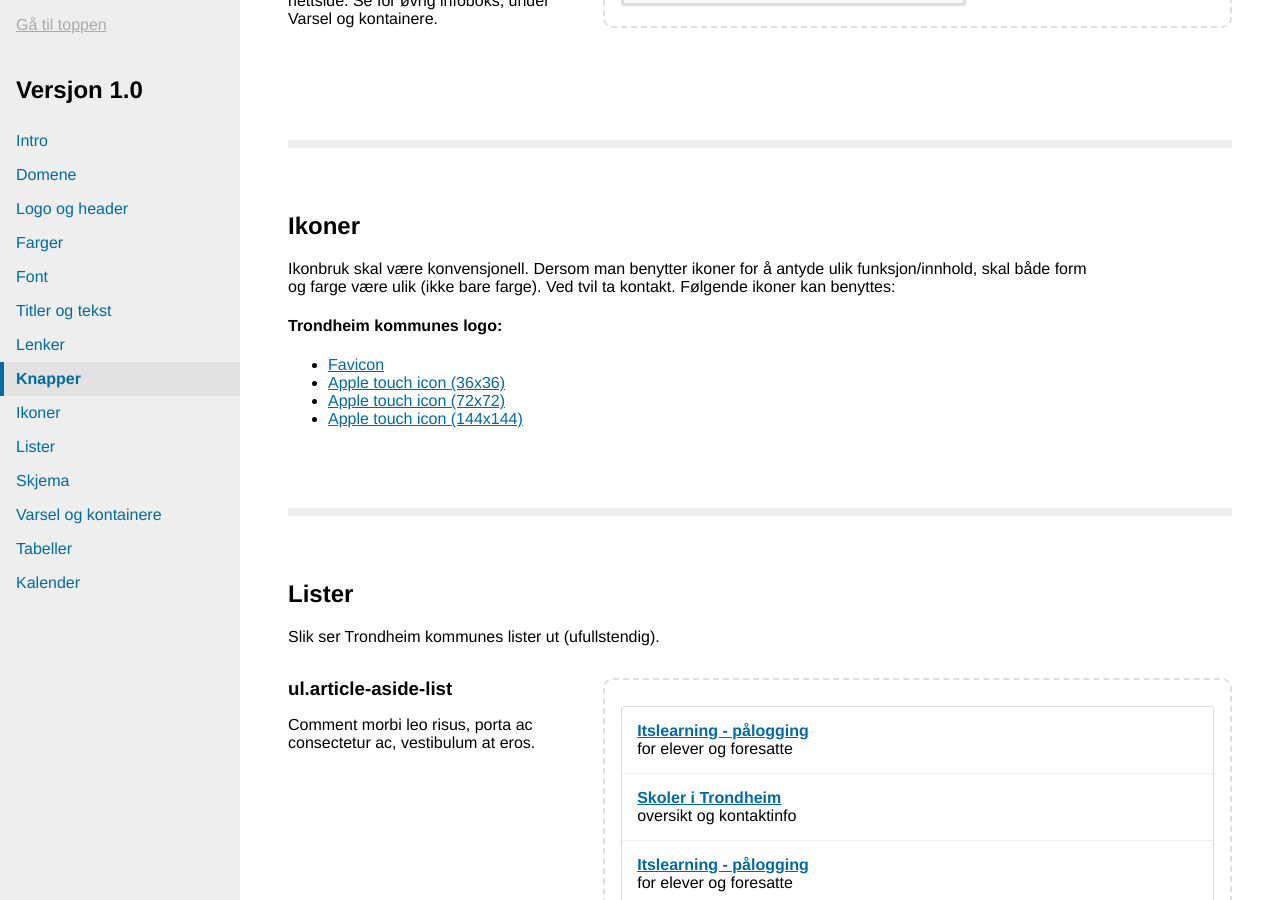
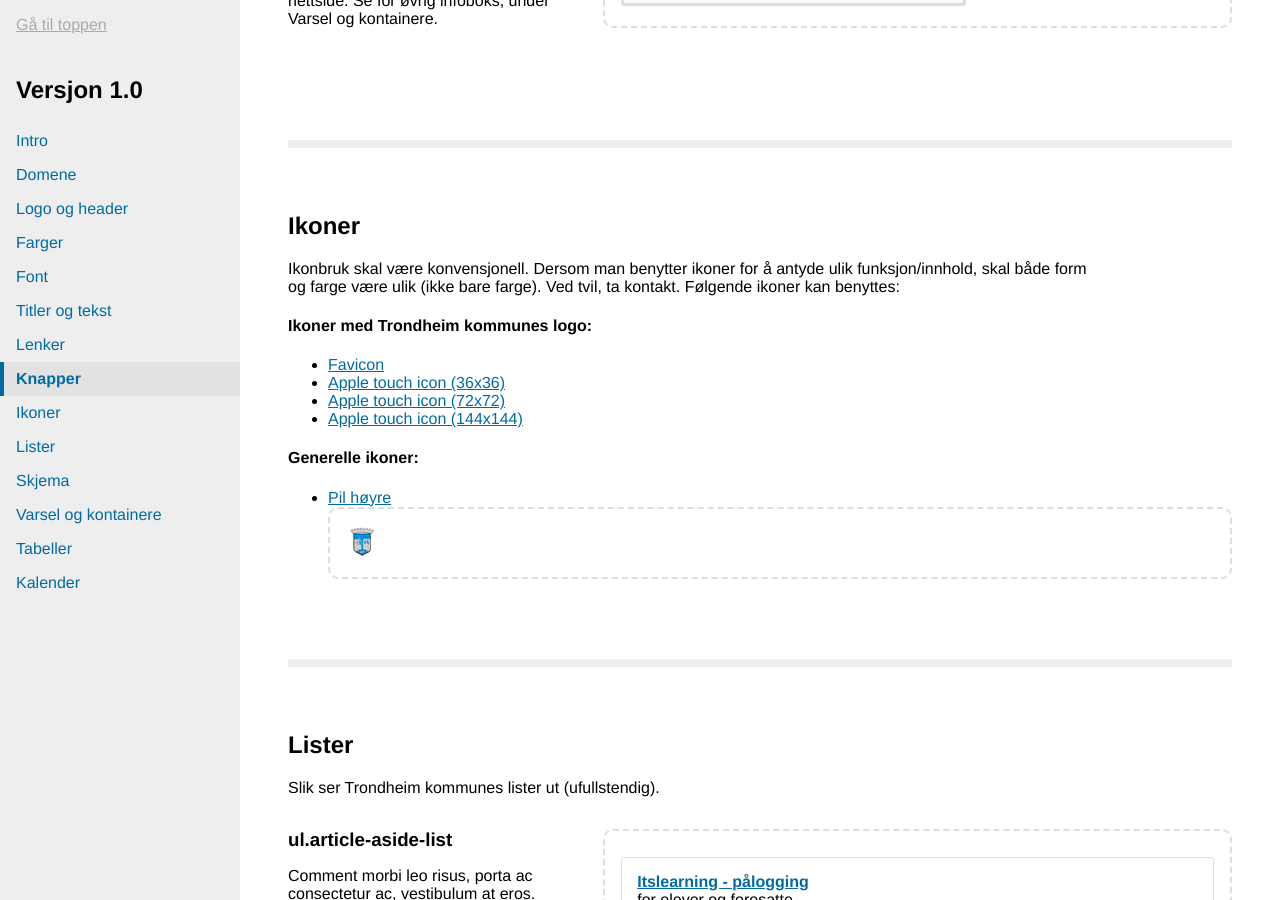
Before and after one commit to rskjonbe/styleguide, a Jekyll site: the page built from versjon/1.0/index.html, in a window 1280 px wide and 900 px high, scrolled down 3088 px. Built offline with Jekyll 4.4.1, drawn with Linux system fonts in a browser that asks for light colours.

Commit message:
div ikonoppdateringer

```diff
--- a/versjon/1.0/ikoner.html
+++ b/versjon/1.0/ikoner.html
@@ -1,12 +1,18 @@
 <h2 class="chapter-heading">Ikoner</h2>
 <section>
 <p class="chapter-lead">
-    Ikonbruk skal være konvensjonell. Dersom man benytter ikoner for å antyde ulik funksjon/innhold, skal både form og farge være ulik (ikke bare farge). Ved tvil ta kontakt. Følgende ikoner kan benyttes:
-    <h4>Trondheim kommunes logo:</h4>
+    Ikonbruk skal være konvensjonell. Dersom man benytter ikoner for å antyde ulik funksjon/innhold, skal både form og farge være ulik (ikke bare farge). Ved tvil, ta kontakt. Følgende ikoner kan benyttes:
+    <h4>Ikoner med Trondheim kommunes logo:</h4>
     <ul>
-	<li><a href="favicon.png">Favicon</a></li>
-<li><a href="apple-touch-icon-precomposed.png">Apple touch icon (36x36)</a></li>
-<li><a href="apple-touch-icon-72x72-precomposed.png">Apple touch icon (72x72)</a></li>
-<li><a href="apple-touch-icon-144x144-precomposed.png">Apple touch icon (144x144)</a></li>
+	<li><a href="logo/favicon.png">Favicon</a></li>
+<li><a href="logo/apple-touch-icon-precomposed.png">Apple touch icon (36x36)</a></li>
+<li><a href="logo/apple-touch-icon-72x72-precomposed.png">Apple touch icon (72x72)</a></li>
+<li><a href="logo/apple-touch-icon-144x144-precomposed.png">Apple touch icon (144x144)</a></li>
 </ul>
+<h4>Generelle ikoner:</h4>
+    <ul>
+	<li><a href="ikoner/arrow_right.png">Pil høyre</a></li>
+	    <div class="guide-element__rendered">
+       <img src="logo/favicon.png">
+	    </div>
 </section>
```
Also changed, not shown: versjon/1.0/logo/apple-touch-icon-114x114-precomposed.png (renamed from versjon/1.0/apple-touch-icon-114x114-precomposed.png), versjon/1.0/logo/apple-touch-icon-72x72-precomposed.png (renamed from versjon/1.0/apple-touch-icon-72x72-precomposed.png), versjon/1.0/logo/apple-touch-icon-precomposed.png (renamed from versjon/1.0/apple-touch-icon-precomposed.png), versjon/1.0/logo/favicon.png (renamed from versjon/1.0/favicon.png).
